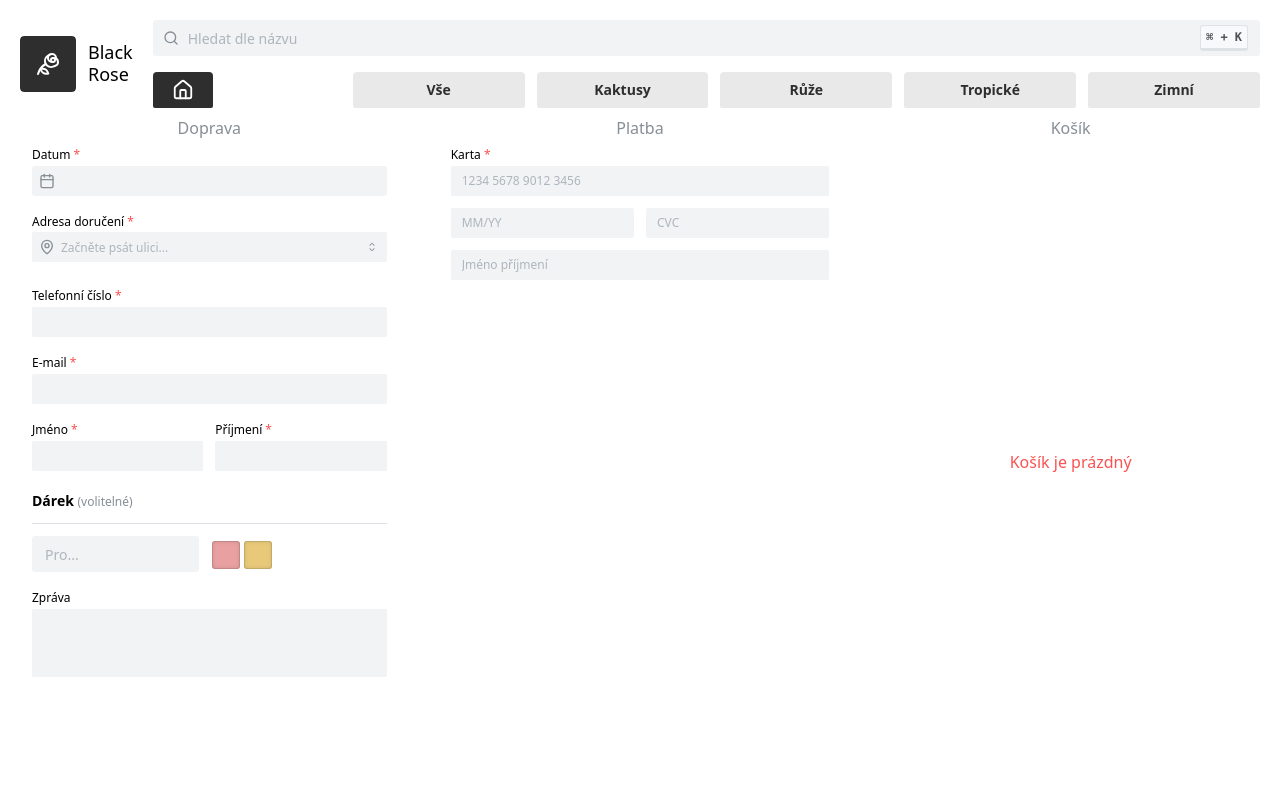
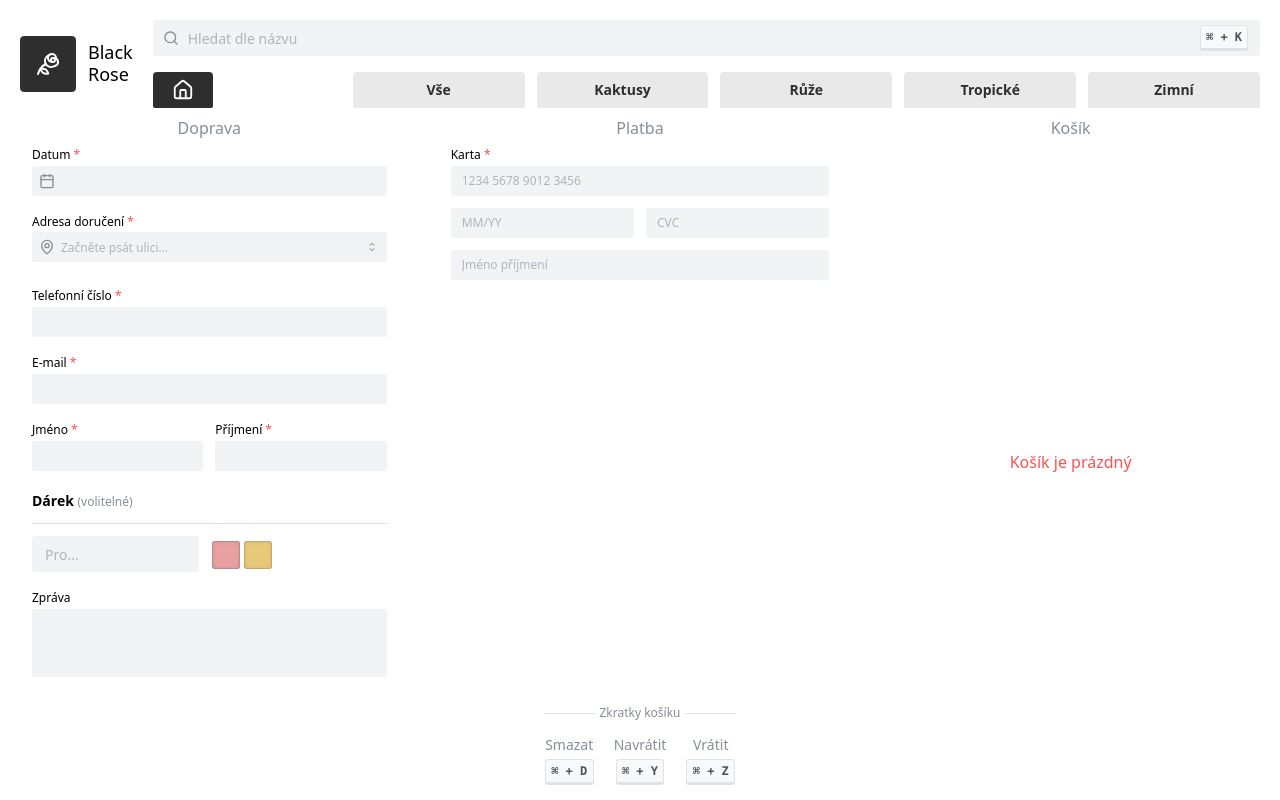
Before and after one commit to Makovicee/DualE-commerce, a React (Vite) app: page /checkout in a window 1280 px wide. Built offline with nearby package versions, Linux system fonts and the light colour scheme.

Commit message:
fix:EFF adjusments

```diff
--- a/src/components/main/checkoutPage/payment/paymentInfo/PaymentInfo.tsx
+++ b/src/components/main/checkoutPage/payment/paymentInfo/PaymentInfo.tsx
@@ -1,8 +1,18 @@
-import { Group, Stack, TextInput } from "@mantine/core";
+import { Group, Stack, TextInput, Kbd, Text, Divider } from "@mantine/core";
 import type { CheckoutFormProps } from "../../../../../core/logic/useCheckoutForm";
 import { useRef } from "react";
+import { useHotkeys } from "@mantine/hooks";
+import { useCart } from "../../../../../core/CartContext";
 
 const PaymentInfo = ({ form }: CheckoutFormProps) => {
+  const { clearCart, undo, redo } = useCart();
+
+  useHotkeys([
+    ["mod+z", undo],
+    ["mod+y", redo],
+    ["mod+d", clearCart],
+  ]);
+
   const formatCardNumber = (value: string) =>
     value
       .replace(/\D/g, "")
@@ -23,6 +33,7 @@ const PaymentInfo = ({ form }: CheckoutFormProps) => {
   const nameRef = useRef<HTMLInputElement>(null);
 
   return (
+    <Stack justify="space-between" h={"100%"}>
       <Stack>
         <TextInput
           ref={cardRef}
@@ -65,6 +76,30 @@ const PaymentInfo = ({ form }: CheckoutFormProps) => {
           {...form.getInputProps("cardName")}
         />
       </Stack>
+      <Stack align="center">
+        <Divider w={"50%"} label="Zkratky košíku" />
+        <Group gap={"xl"} justify="center">
+          <Stack gap={"xs"} align="center">
+            <Text size="sm" c="dimmed">
+              Smazat
+            </Text>
+            <Kbd>⌘ + D</Kbd>
+          </Stack>
+          <Stack gap={"xs"} align="center">
+            <Text size="sm" c="dimmed">
+              Navrátit
+            </Text>
+            <Kbd>⌘ + Y</Kbd>
+          </Stack>
+          <Stack gap={"xs"} align="center">
+            <Text size="sm" c="dimmed">
+              Vrátit
+            </Text>
+            <Kbd>⌘ + Z</Kbd>
+          </Stack>
+        </Group>
+      </Stack>
+    </Stack>
   );
 };
 
```
Lines whose indentation alone changed are shown as unchanged.
